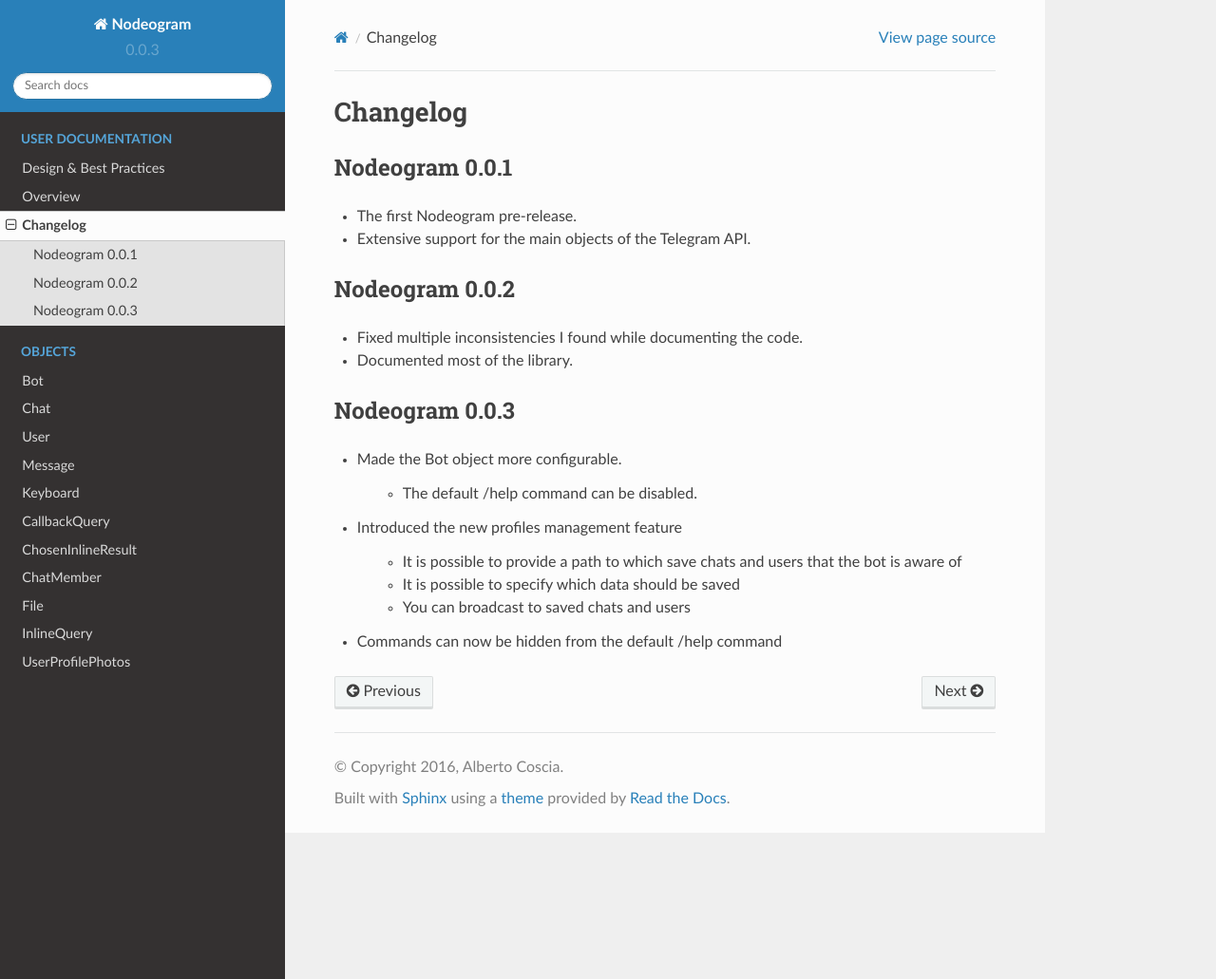
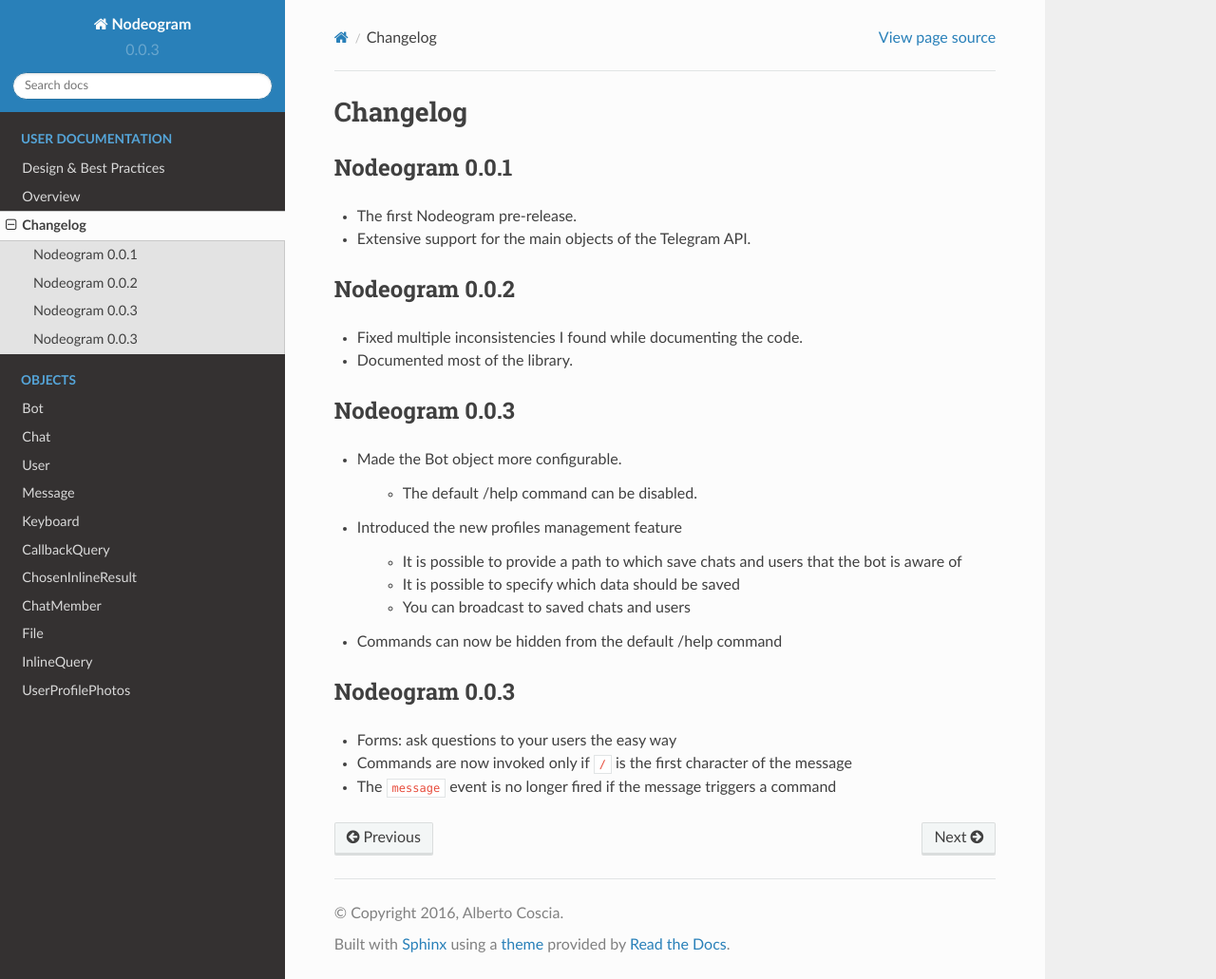
Before and after one commit to ALCC01/nodeogram, a Sphinx documentation site: the page built from docs/changelog.rst, in a window 1280 px wide and 1031 px high. Shown: the whole window at 95% size. Built offline with Sphinx 7.4.7 and the Read the Docs theme 2.0.0, drawn with Linux system fonts in a browser that asks for light colours.

Commit message:
Bump to 0.0.4

```diff
--- a/docs/changelog.rst
+++ b/docs/changelog.rst
@@ -30,3 +30,11 @@
     * You can broadcast to saved chats and users
 
 * Commands can now be hidden from the default /help command
+
+===============
+Nodeogram 0.0.3
+===============
+
+* Forms: ask questions to your users the easy way
+* Commands are now invoked only if ``/`` is the first character of the message
+* The ``message`` event is no longer fired if the message triggers a command
--- a/package.json
+++ b/package.json
@@ -1,6 +1,6 @@
 {
   "name": "nodeogram",
-  "version": "0.0.3",
+  "version": "0.0.4",
   "description": "A simple yet complete Node.JS module for Telegram bots",
   "main": "index.js",
   "scripts": {
```
